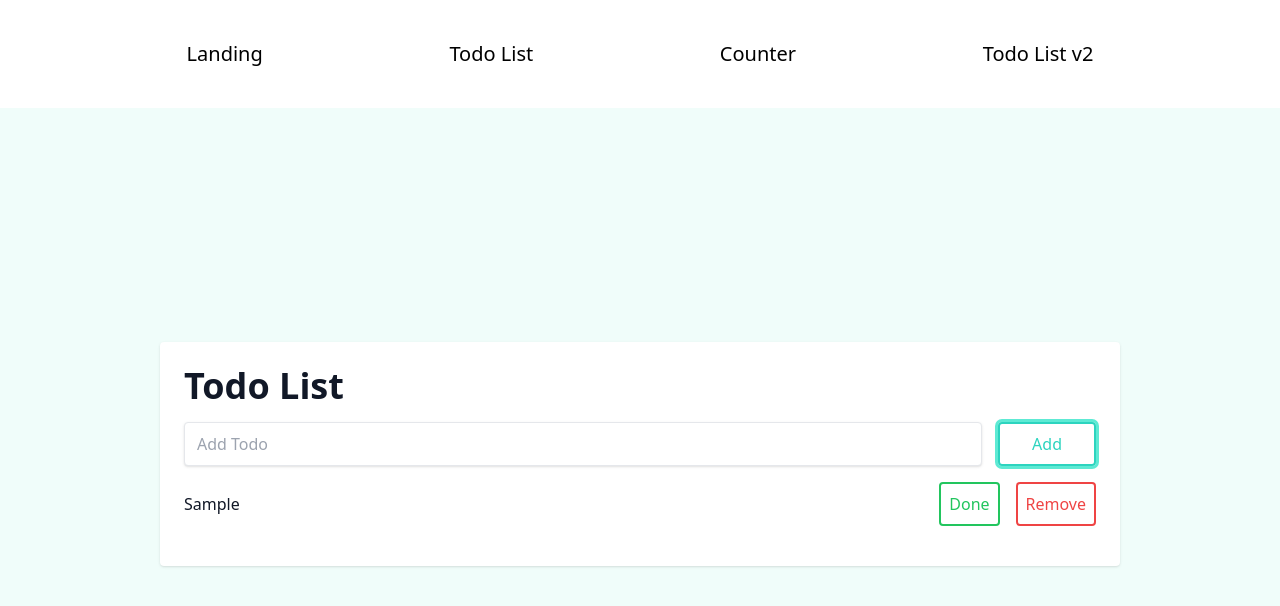
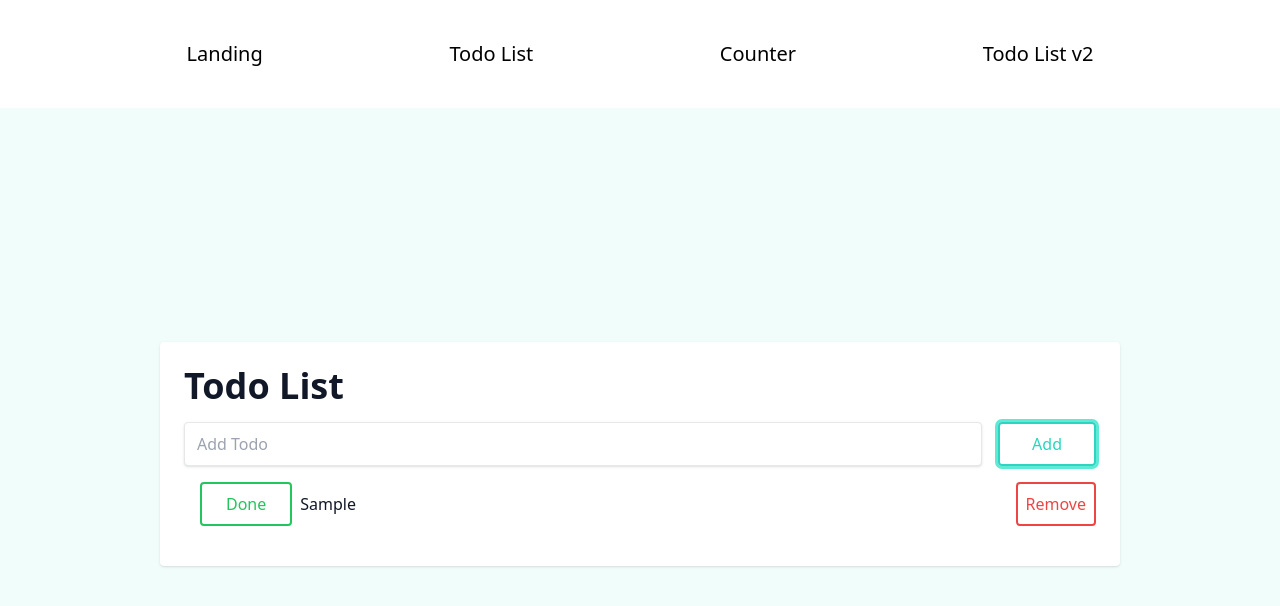
Before and after one commit to Muhammetacin/verou-3-react-intro-Muhammetacin, a React (Create React App) app: page /todosv2 in a window 1280 px wide. Both pictures are taken after typing "Sample" into the empty fields and a click on the input "Add". Shown: the top 606 px of the page. Built offline with nearby package versions, Linux system fonts and the light colour scheme.

Commit message:
Edit todo item text by double clicking on it

```diff
--- a/src/App.js
+++ b/src/App.js
@@ -1,9 +1,9 @@
 import React from "react";
+import { Routes, Route } from "react-router-dom";
 import Navigation from "./Navigation";
-import { Routes, Route } from "react-router-dom";
+import { Landing } from "./Landing";
 import Todos from "./TodoList/Todos";
 import Counter from "./Counter/Counter";
-import { Landing } from "./Landing";
 import TodoListPage from "./TodoListv2/TodoListPage";
 
 function App() {
--- a/src/TodoListv2/TodoItem.js
+++ b/src/TodoListv2/TodoItem.js
@@ -1,50 +1,81 @@
-import React from "react";
+import React, { useState } from "react";
 
-const TodoItem = ({ todos, setTodos }) => {
-  const toggle = (todoId) => {
-    let mapped = todos.map((task) => {
-      return task.id === todoId
-        ? { ...task, completed: !task.completed }
-        : { ...task };
-    });
-    setTodos(mapped);
+const TodoItem = ({ todo, changeTodoItem: editTodoItem, removeFromTodos }) => {
+  const [editState, setEditState] = useState(false);
+
+  const toggle = (todoToggled) => {
+    todoToggled.completed = !todoToggled.completed;
+    editTodoItem(todoToggled);
   };
 
-  const remove = (todoId) => {
-    const newTodoList = todos.filter((todoItem) => todoItem.id !== todoId);
-    setTodos(newTodoList);
+  // BEGIN PART NOT WORKING YET
+  const handleUpdateInput = (e) => {
+    console.log(e.target.value);
+  };
+  // END PART NOT WORKING YET
+
+  const handleEditDone = (event, todoToEdit) => {
+    if (event.key === "Enter") {
+      setEditState(false);
+      if (event.target.value === "") {
+        return remove(todoToEdit);
+      }
+      todoToEdit.task = event.target.value;
+      editTodoItem(todoToEdit);
+    }
+
+    if (event.key === "Escape") {
+      setEditState(false);
+    }
   };
 
-  return todos.map((todo) => (
+  const remove = (todoToRemove) => {
+    removeFromTodos(todoToRemove);
+  };
+
+  return (
     <div key={todo.id} className="flex mb-4 items-center">
-      <p
-        className={
-          todo.completed
-            ? "w-full line-through text-green-500"
-            : "w-full text-gray-900"
-        }
-      >
-        {todo.task}
-      </p>
       <button
-        onClick={() => toggle(todo.id)}
+        onClick={() => toggle(todo)}
         className={
           todo.completed
             ? "shrink-0 p-2 ml-4 mr-2 border-2 rounded hover:text-white text-gray-400 border-gray-400 hover:bg-gray-400 active:bg-gray-500 focus:outline-none focus:ring focus:ring-gray-300"
-            : "shrink-0 p-2 ml-4 mr-2 border-2 rounded hover:text-white text-green-500 border-green-500 hover:bg-green-500 active:bg-green-500 focus:outline-none focus:ring focus:ring-green-300"
+            : "shrink-0 p-2 px-6 ml-4 mr-2 border-2 rounded hover:text-white text-green-500 border-green-500 hover:bg-green-500 active:bg-green-500 focus:outline-none focus:ring focus:ring-green-300"
         }
       >
         {todo.completed ? "Not Done" : "Done"}
       </button>
 
+      {!editState ? (
+        <p
+          className={
+            todo.completed
+              ? "w-full line-through text-green-500"
+              : "w-full text-gray-900"
+          }
+          onDoubleClick={() => setEditState(true)}
+        >
+          {todo.task}
+        </p>
+      ) : (
+        <input
+          type="text"
+          className="shadow appearance-none border rounded w-full py-2 px-3 mr-4 text-gray-600"
+          required
+          autoFocus
+          onInput={handleUpdateInput}
+          onKeyDown={(event) => handleEditDone(event, todo)}
+        />
+      )}
+
       <button
-        onClick={() => remove(todo.id)}
+        onClick={() => remove(todo)}
         className="shrink-0 p-2 ml-2 border-2 rounded text-red-500 border-red-500 hover:text-white hover:bg-red-500 active:bg-red-500 focus:outline-none focus:ring focus:ring-red-300"
       >
         Remove
       </button>
     </div>
-  ));
+  );
 };
 
 export default TodoItem;
--- /dev/null
+++ b/src/TodoListv2/TodoItems.js
@@ -0,0 +1,29 @@
+import React from "react";
+import TodoItem from "./TodoItem";
+
+const TodoItems = ({ todos, setTodos }) => {
+  const editTodoItem = (todoItem2) => {
+    let mapped = todos.map((todo) => {
+      return todo.id === todoItem2.id ? { ...todoItem2 } : { ...todo };
+    });
+    setTodos(mapped);
+  };
+
+  const removeFromTodos = (todoToRemove) => {
+    const newTodoList = todos.filter(
+      (todoItem) => todoItem.id !== todoToRemove.id
+    );
+    setTodos(newTodoList);
+  };
+
+  return todos.map((todo) => (
+    <TodoItem
+      key={todo.id}
+      todo={todo}
+      editTodoItem={editTodoItem}
+      removeFromTodos={removeFromTodos}
+    />
+  ));
+};
+
+export default TodoItems;
--- a/src/TodoListv2/TodoListPage.js
+++ b/src/TodoListv2/TodoListPage.js
@@ -1,5 +1,5 @@
 import React, { useState, useEffect } from "react";
-import TodoItem from "./TodoItem";
+import TodoItems from "./TodoItems";
 import TodoListForm from "./TodoListForm";
 
 const TodoListPage = () => {
@@ -25,7 +25,7 @@ const TodoListPage = () => {
 
         <div>
           {/* Todo Item start */}
-          <TodoItem todos={todos} setTodos={setTodos} />
+          <TodoItems todos={todos} setTodos={setTodos} />
           {/* Todo Item end */}
         </div>
       </div>
```
